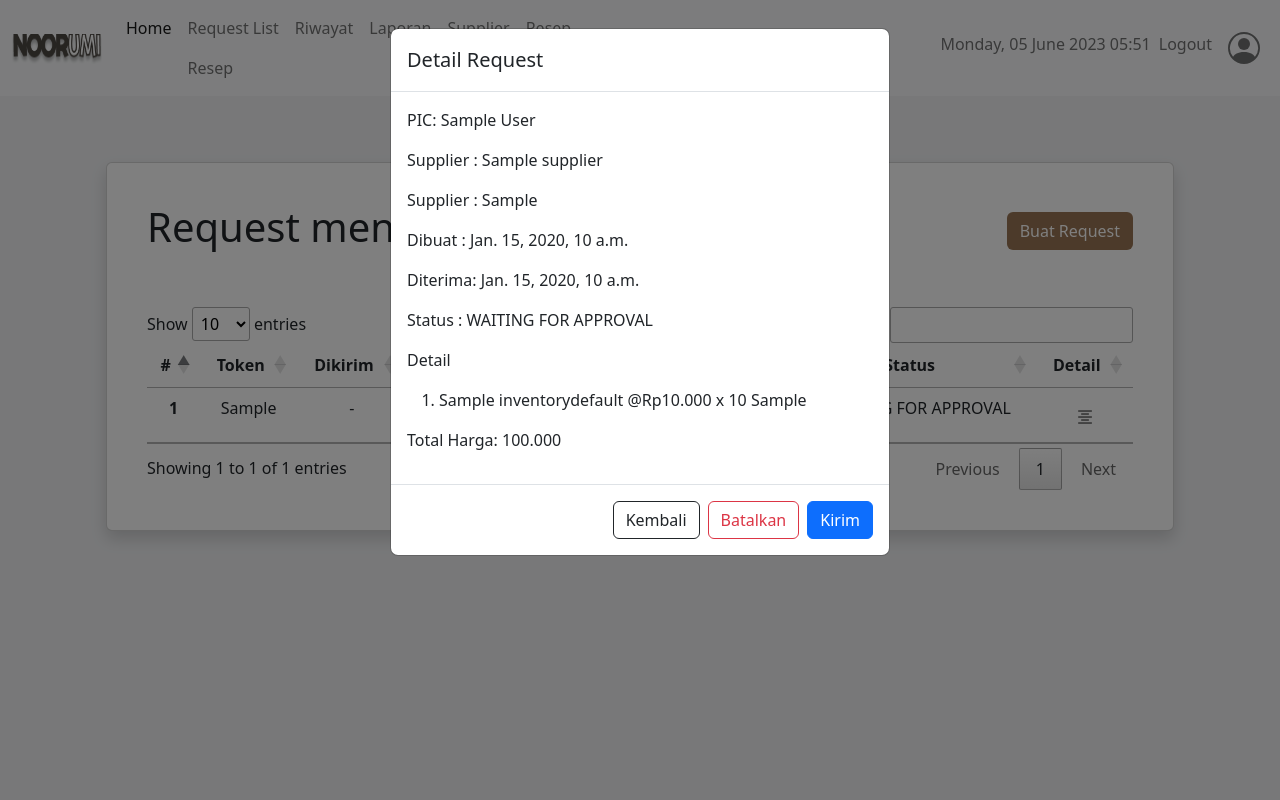
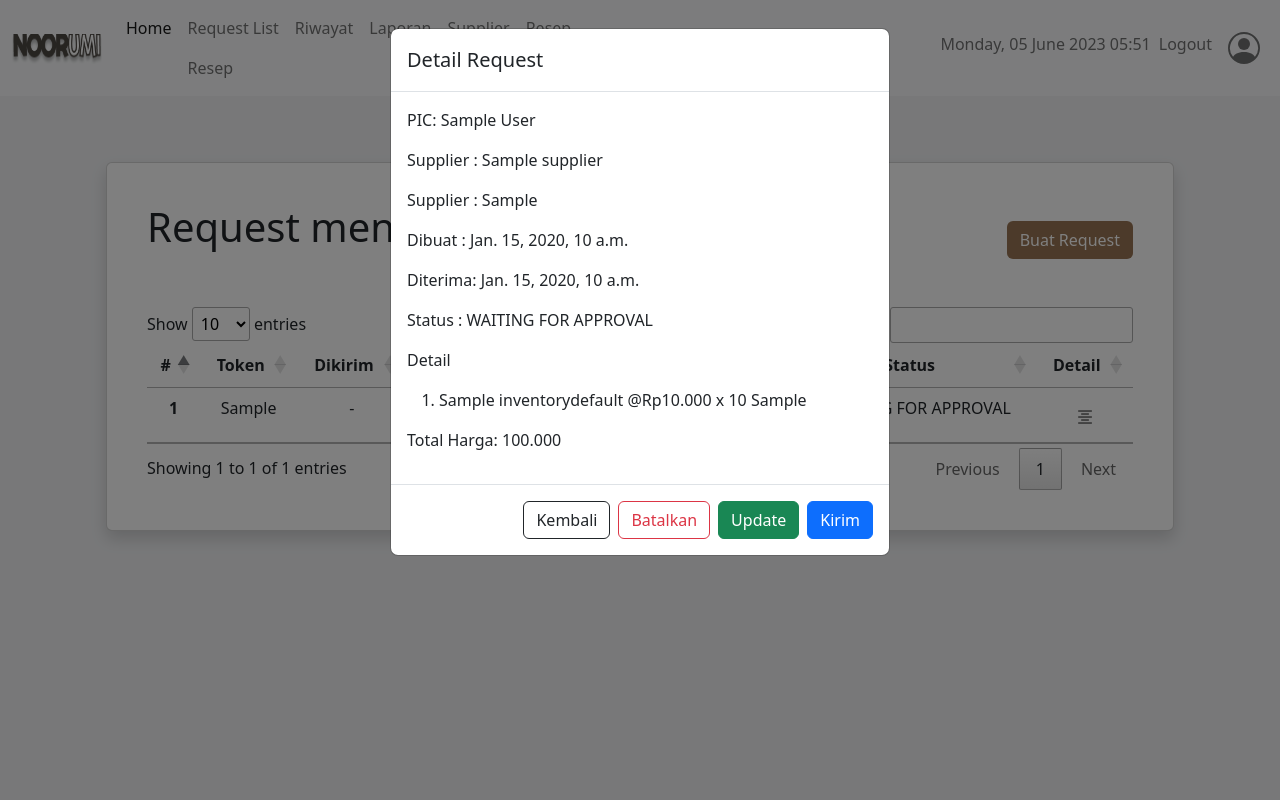
Before and after one commit to retadha/restaurant-inventory-system, a Django app: page /request/ in a window 1280 px wide, after a click that opens the changed part. Run offline with Django 4.2, Linux system fonts and the light colour scheme; a user stored in the database is signed in; tables that the repository leaves empty hold one stand-in row (values such as "Sample post"); some libraries are stand-ins or nearby versions.

Commit message:
Edit template

```diff
--- a/request/templates/request/list.html
+++ b/request/templates/request/list.html
@@ -8,7 +8,7 @@
         {% include "messages.html" %}
         <div class="card m-4 p-4 shadow p-3 mb-5 bg-white rounded">
             <div class="card-body">
-                <div class="d-flex justify-content-between align-items-center">
+                <div class="d-flex justify-content-between align-items-end">
 
                     {% if is_restoran == True %}
                         <h1 class="text-center">Request menuju Gudang Pusat</h1>
@@ -122,7 +122,18 @@
                                                     Batalkan
                                                 </button>
 
-{#                                                #A2 Tombol kirim request#}
+{#                                                A2 Tombol update request#}
+                                                <a
+                                                type="button"
+                                                href="#"
+                                                class="btn btn-success"
+                                                data-bs-toggle="modal"
+                                                data-bs-target="#update{{request.id_request}}"
+                                                >
+                                                    Update
+                                                </a>
+
+{#                                                #A3 Tombol kirim request#}
                                                 <a
                                                 type="button"
                                                 href="#"
@@ -134,8 +145,8 @@
                                                 </a>
                                             {% endif %}
 
-{#                                            #A3 Tombol terima request#}
-                                            {% if request.get_status_display == 'SUBMITTING' %}
+{#                                            #A4 Tombol terima request#}
+                                            {% if request.get_status_display == 'SUBMITTING' and is_restoran == False %}
                                                 <a
                                                 type="button"
                                                 href="#"
@@ -147,7 +158,7 @@
                                                 </a>
                                             {% endif %}
 
-{#                                            #A4 Tombol terima request#}
+{#                                            #A5 Tombol terima request#}
                                             {% if request.get_status_display == 'PROCESSING' %}
                                                 <a
                                                 type="button"
@@ -196,9 +207,36 @@
 
                             {% endif %}
 
-{#                            A2 Modal konfirmasi untuk kirim request#}
+
                             {% if request.get_status_display == "WAITING FOR APPROVAL" %}
 
+{#                            A2 Modal konfirmasi untuk update request    #}
+                            <div class="modal fade" id="update{{request.id_request}}" tabindex="-1" role="dialog">
+                                <div class="modal-dialog" role="document">
+                                    <div class="modal-content">
+                                        <div class="modal-header">
+                                            <h5 class="modal-title" id="exampleModalLabel">Konfirmasi Update Request</h5>
+                                        </div>
+                                        <div class="modal-body">
+                                            Apakah Anda yakin ingin mengirim request ini?
+                                        </div>
+                                        <div class="modal-footer">
+                                            <button
+                                                type="button"
+                                                class="btn btn-outline-dark"
+{#                                                data-bs-dismiss="modal"#}
+                                                data-bs-toggle="modal"
+                                                data-bs-target="#detail{{request.id_request}}"
+                                            >
+                                                Kembali
+                                            </button>
+                                            <a class="btn btn-primary" href="{% url 'request:confirm' request.id_request %}" role="button">Update</a>
+                                        </div>
+                                    </div>
+                                </div>
+                            </div>
+
+{#                            A3 Modal konfirmasi untuk kirim request    #}
                             <div class="modal fade" id="confirm{{request.id_request}}" tabindex="-1" role="dialog">
                                 <div class="modal-dialog" role="document">
                                     <div class="modal-content">
@@ -225,8 +263,8 @@
                             </div>
 
                         {% endif %}
-{#                          A3 Modal konfirmasi diproses supplier#}
-                            {% if request.get_status_display == 'SUBMITTING' %}
+{#                          A4 Modal konfirmasi diproses supplier#}
+                            {% if request.get_status_display == 'SUBMITTING' and is_restoran == False %}
                             <div class="modal fade" id="process{{request.id_request}}" tabindex="-1" role="dialog">
                                 <div class="modal-dialog" role="document">
                                     <div class="modal-content">
@@ -253,7 +291,7 @@
                             </div>
                             {% endif %}
 
-{#                            A4 Modal konfirmasi penerimaan request#}
+{#                            A5 Modal konfirmasi penerimaan request#}
                             {% if request.get_status_display == 'PROCESSING' %}
                             <div class="modal fade" id="receive{{request.id_request}}" tabindex="-1" role="dialog">
                                 <div class="modal-dialog" role="document">
--- a/request/templates/request/list_to_process.html
+++ b/request/templates/request/list_to_process.html
@@ -8,7 +8,7 @@
         {% include "messages.html" %}
         <div class="card m-4 p-4 shadow p-3 mb-5 bg-white rounded">
             <div class="card-body">
-                <div class="d-flex justify-content-center align-items-center">
+                <div class="d-flex justify-content-center align-items-end">
                     <h1 class="text-center">Request dari Restauran</h1>
                 </div>
                 <br>
--- a/request/views.py
+++ b/request/views.py
@@ -36,7 +36,7 @@ def confirm(request, id_request):
         inv_request.save()
     except Request.DoesNotExist:
         raise Http404("Objek tidak ditemukan")
-    wa_supplier = inv_request.id_supplier.nohp
+    # wa_supplier = inv_request.id_supplier.nohp
 
     # INTEGRASI WHATSAPP
     # Kalau request dari Resto, kirim WA ke Gudang Pusat
```
